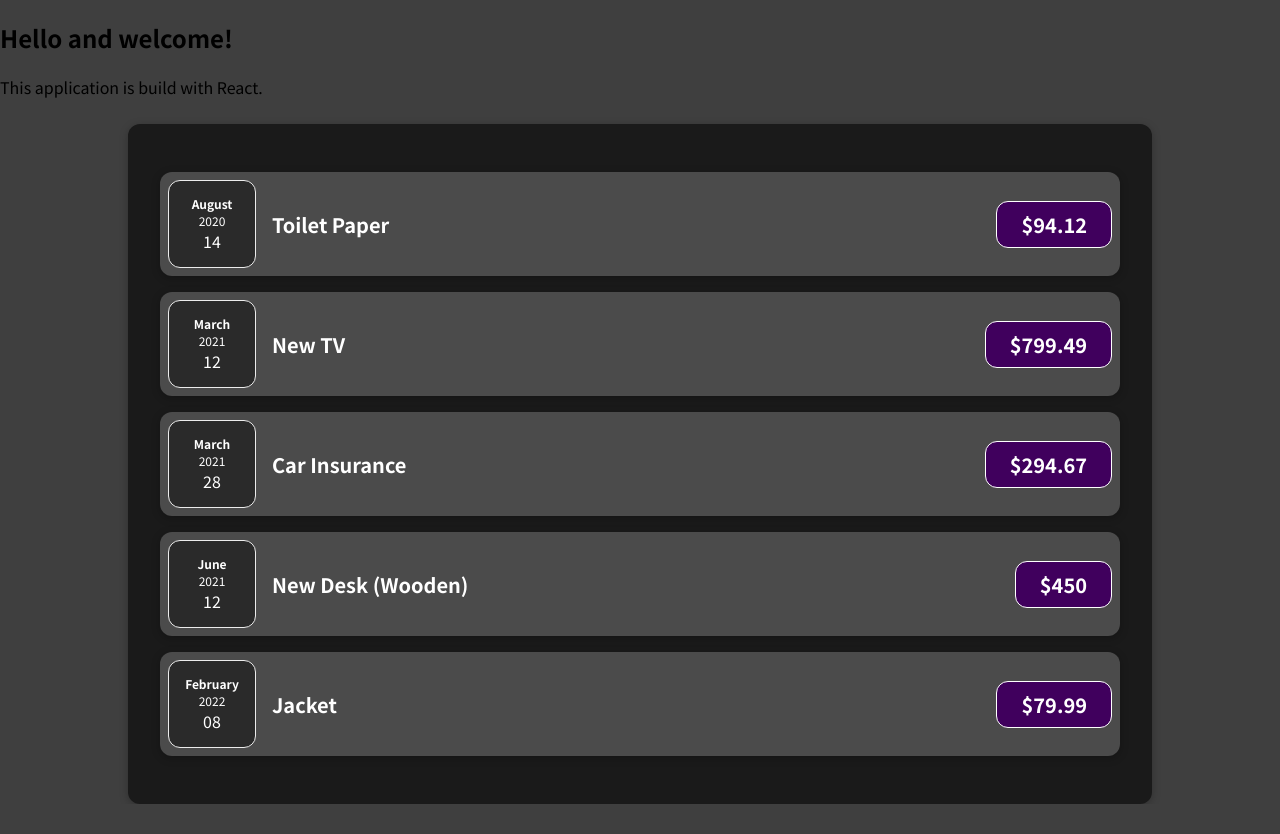
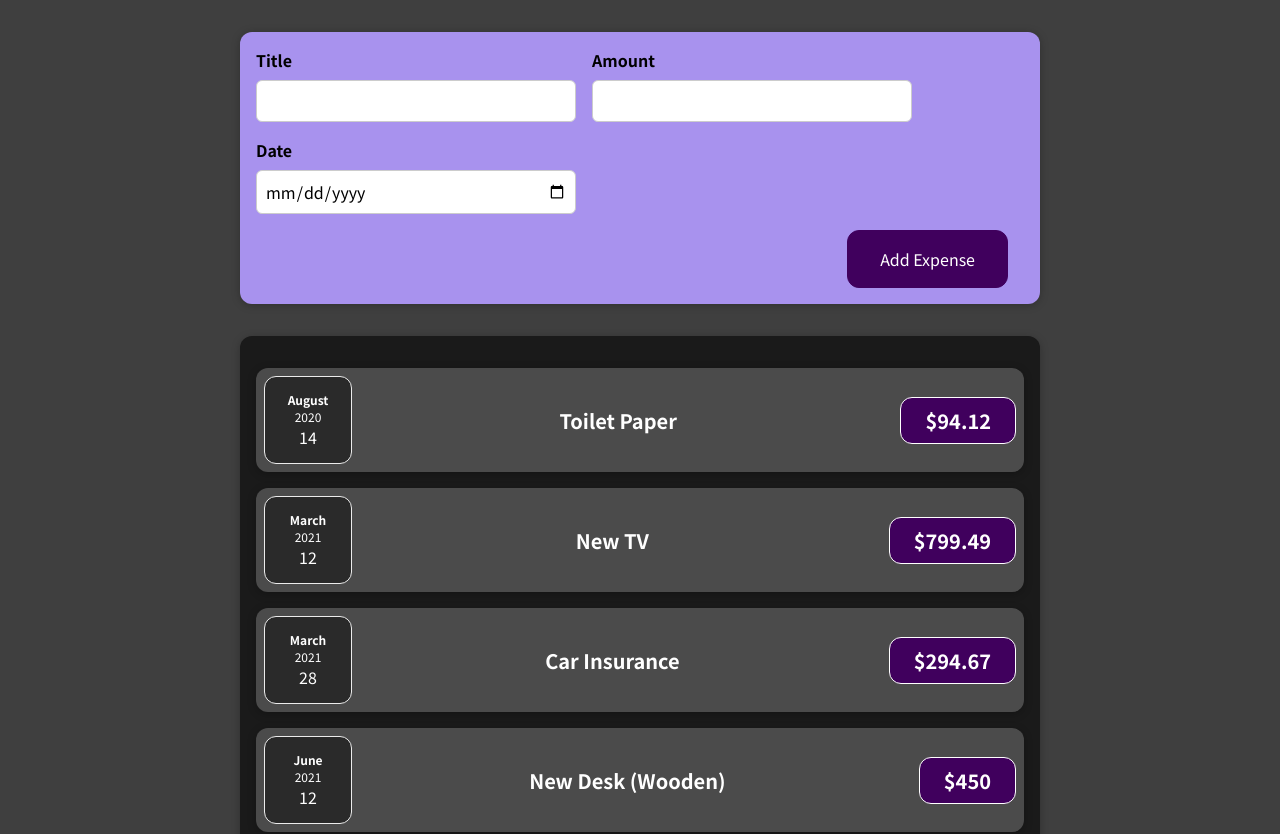
Before and after one commit to TedStanoev/expense-tracker, a React (Create React App) app: page / in a window 1280 px wide. Shown: the top 834 px of the page. Before the commit the page ends 804 px from the top, so only its background shows below. Built offline with nearby package versions, Linux system fonts and the light colour scheme.

Commit message:
Add functionality to create new expenses.

```diff
--- a/src/App.js
+++ b/src/App.js
@@ -1,11 +1,44 @@
+import { useState } from 'react';
 import Expenses from './components/Expenses/Expenses';
+import NewExpense from './components/NewExpenses/NewExpense';
 
 function App() {
+  const expenses = [
+    {
+      id: "e1",
+      title: "Toilet Paper",
+      amount: 94.12,
+      date: new Date(2020, 7, 14),
+    },
+    { id: "e2", title: "New TV", amount: 799.49, date: new Date(2021, 2, 12) },
+    {
+      id: "e3",
+      title: "Car Insurance",
+      amount: 294.67,
+      date: new Date(2021, 2, 28),
+    },
+    {
+      id: "e4",
+      title: "New Desk (Wooden)",
+      amount: 450,
+      date: new Date(2021, 5, 12),
+    },
+    {
+      id: "e5",
+      title: "Jacket",
+      amount: 79.99,
+      date: new Date(2022, 1, 8),
+    },
+  ];
+
+  const addExpenseHandler = (expense) => {
+
+  }
+
   return (
     <div>
-      <h2>Hello and welcome!</h2>
-      <p>This application is build with React.</p>
-      <Expenses />
+      <NewExpense onExpenseAdd={addExpenseHandler}/>
+      <Expenses expenses={expenses}/>
     </div>
   );
 }
--- a/src/components/Expenses/Expenses.css
+++ b/src/components/Expenses/Expenses.css
@@ -1,7 +1,8 @@
 .container {
     background-color: #1a1a1a;
-    padding: 2rem;
-    margin-left: 10%;
-    margin-right: 10%;
-    margin-top: 2%;
+    padding: 1rem;
+    margin: 2rem auto;
+    width: 50rem;
+    max-width: 95%;
+    text-align: center;
 }
--- a/src/components/Expenses/Expenses.js
+++ b/src/components/Expenses/Expenses.js
@@ -2,34 +2,8 @@ import ExpenseItem from './ExpenseItem';
 import Card from '../UI/Card';
 import './Expenses.css';
 
-function Expenses() {
-  const expenses = [
-    {
-      id: "e1",
-      title: "Toilet Paper",
-      amount: 94.12,
-      date: new Date(2020, 7, 14),
-    },
-    { id: "e2", title: "New TV", amount: 799.49, date: new Date(2021, 2, 12) },
-    {
-      id: "e3",
-      title: "Car Insurance",
-      amount: 294.67,
-      date: new Date(2021, 2, 28),
-    },
-    {
-      id: "e4",
-      title: "New Desk (Wooden)",
-      amount: 450,
-      date: new Date(2021, 5, 12),
-    },
-    {
-      id: "e5",
-      title: "Jacket",
-      amount: 79.99,
-      date: new Date(2022, 1, 8),
-    },
-  ];
+function Expenses(props) {
+  const expenses = [...props.expenses];
 
   return (
     <Card className="container">
--- a/src/components/NewExpenses/ExpenseForm.js
+++ b/src/components/NewExpenses/ExpenseForm.js
@@ -1,7 +1,72 @@
-import './ExpenseForm.css';
+import { useState } from "react";
+import "./ExpenseForm.css";
 
-const ExpenseForm = () => {
+const ExpenseForm = (props) => {
+  const [inputTitle, setTitle] = useState("");
+  const [inputAmount, setAmount] = useState("");
+  const [inputDate, setDate] = useState("");
 
+  const setTitleHandler = (event) => {
+    setTitle(event.target.value);
+  };
+
+  const setAmountHandler = (event) => {
+    setAmount(event.target.value);
+  };
+
+  const setDateHandler = (event) => {
+    setDate(event.target.value);
+  };
+
+  const sumbitHandler = (event) => {
+    event.preventDefault();
+
+    const expenseObj = {
+      title: inputTitle,
+      amount: inputAmount,
+      date: new Date(inputDate),
+    };
+
+    props.onExpenseCreated(expenseObj);
+
+    setTitle("");
+    setAmount("");
+    setDate("");
+  };
+
+  return (
+    <form onSubmit={sumbitHandler}>
+      <div className="new-expense__controls">
+        <div className="new-expense__control">
+          <label>Title</label>
+          <input type="text" value={inputTitle} onChange={setTitleHandler} />
+        </div>
+        <div className="new-expense__control">
+          <label>Amount</label>
+          <input
+            type="number"
+            min="0.01"
+            step="0.01"
+            value={inputAmount}
+            onChange={setAmountHandler}
+          />
+        </div>
+        <div className="new-expense__control">
+          <label>Date</label>
+          <input
+            type="date"
+            min="2019-01-01"
+            max="2022-12-31"
+            value={inputDate}
+            onChange={setDateHandler}
+          />
+        </div>
+      </div>
+      <div className="new-expense__actions">
+        <button type="submit">Add Expense</button>
+      </div>
+    </form>
+  );
 };
 
 export default ExpenseForm;
--- a/src/components/NewExpenses/NewExpense.js
+++ b/src/components/NewExpenses/NewExpense.js
@@ -1,10 +1,18 @@
 import './NewExpense.css';
+import ExpenseForm from './ExpenseForm'
 
-const NewExpense = () => {
+const NewExpense = (props) => {
+  const createExpense = (expenseObj) => {
+    const expense = {
+      ...expenseObj,
+      id: Math.random.toString(),
+    }
+    props.onAddExpense(expense);
+  }
 
   return (
       <div className="new-expense">
-          <form></form>
+          <ExpenseForm onExpenseCreated={createExpense}/>
       </div>
   )
 };
```
